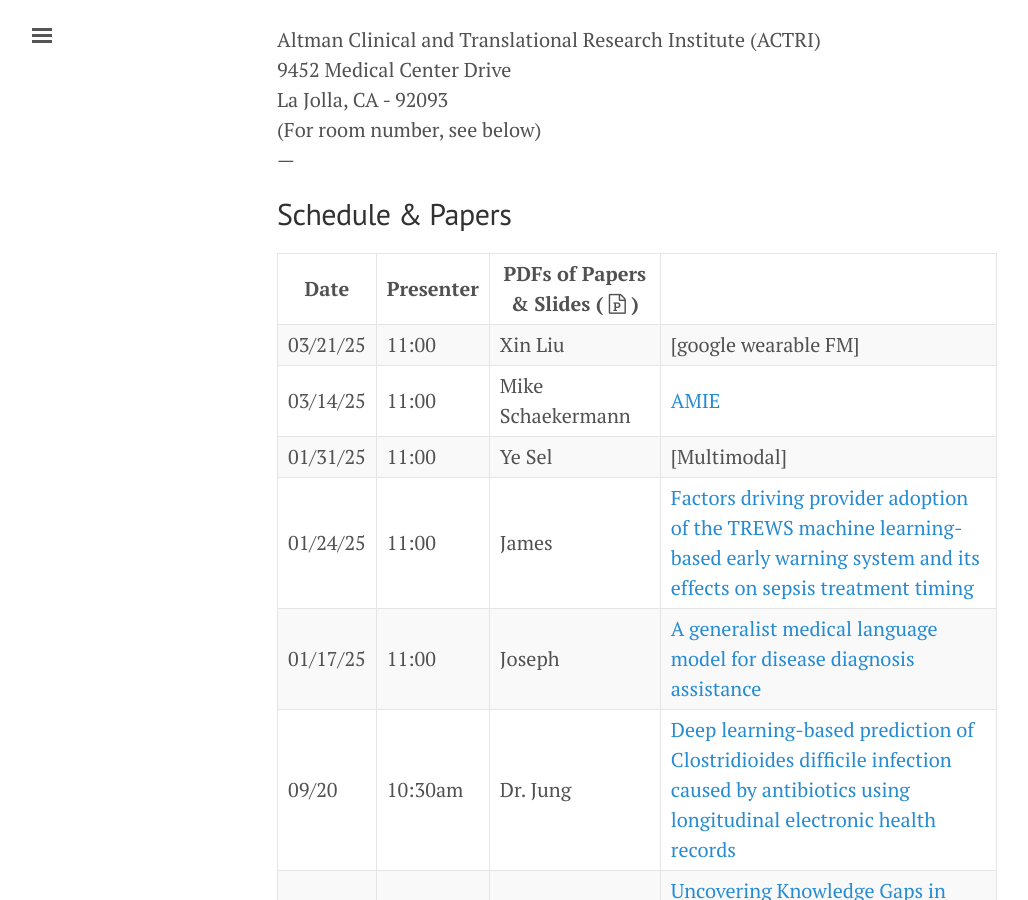
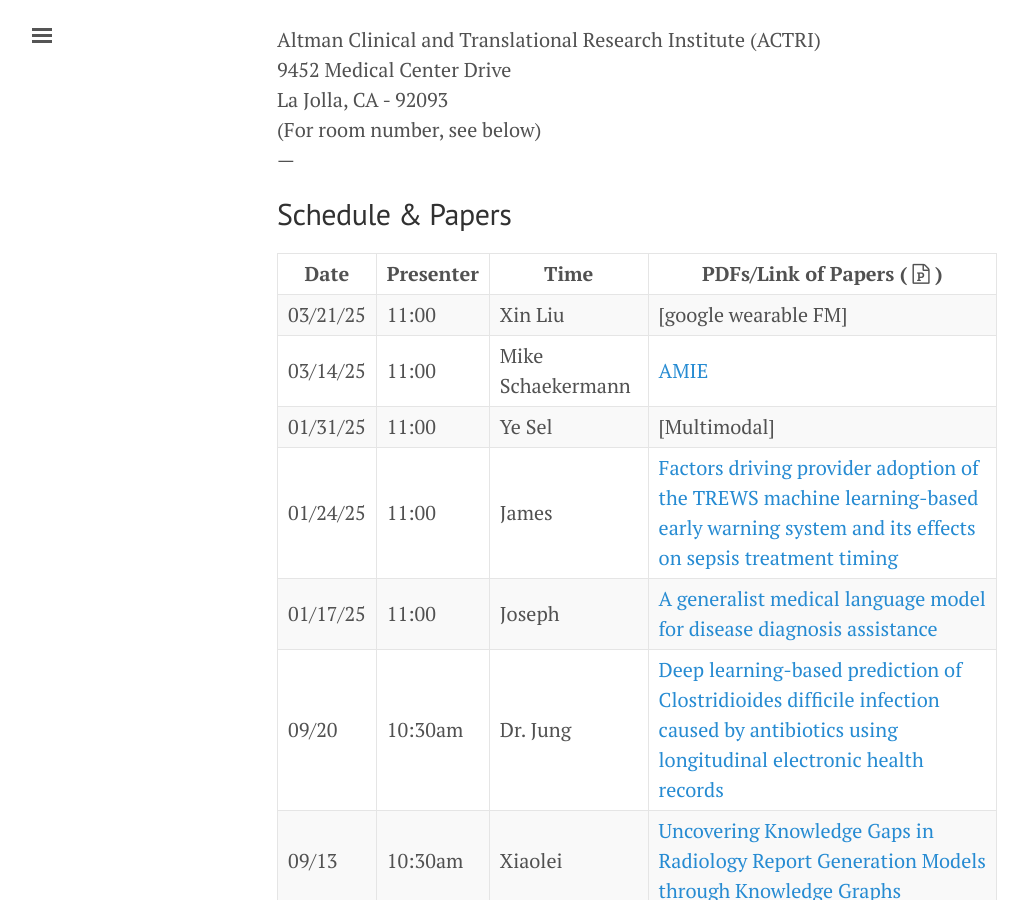
Before and after one commit to NematiLab/bmijc, a Jekyll site: the page built from index.md, in a window 1280 px wide and 900 px high, scrolled down 474 px. Shown: the whole window, without its empty margins (3-1031 px from the left). Built offline with Jekyll 4.4.1, drawn with Linux system fonts in a browser that asks for light colours; nearby versions of some CDN libraries.

Commit message:
Update index.md

```diff
--- a/index.md
+++ b/index.md
@@ -28,7 +28,7 @@ La Jolla, CA - 92093<br>
 ## Schedule & Papers
 <a name="schedule1"></a>
 
-Date | Presenter | PDFs of Papers & Slides ( <i class='fa fa-file-powerpoint-o'></i> )
+Date | Presenter | Time | PDFs/Link of Papers ( <i class='fa fa-file-powerpoint-o'></i> )
 --- | --- | ---
 03/21/25 |11:00 | Xin Liu| [google wearable FM]
 03/14/25 |11:00 | Mike Schaekermann |[AMIE](https://research.google/blog/advancing-amie-towards-specialist-care-and-real-world-validation/?linkId=12162787){:target="_blank"}
```
